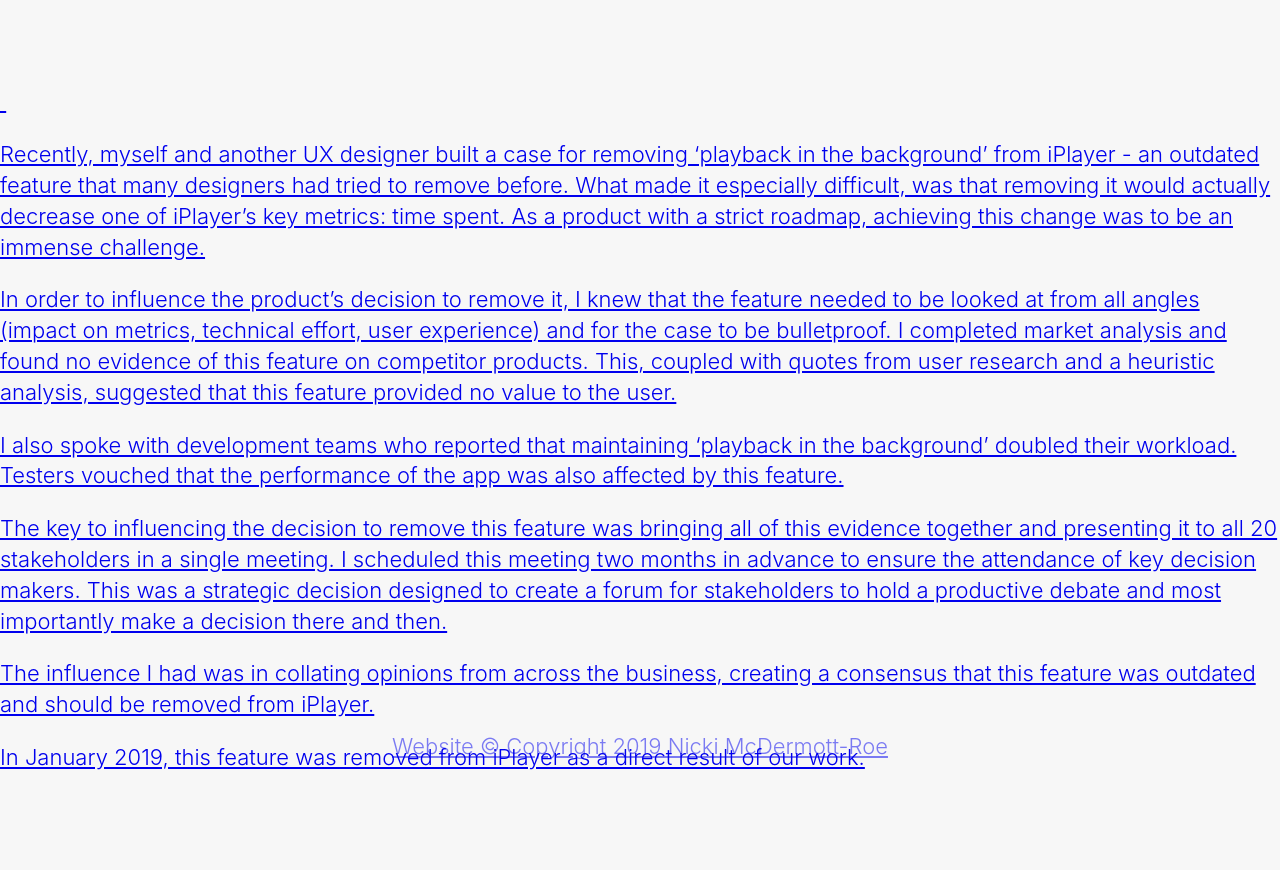
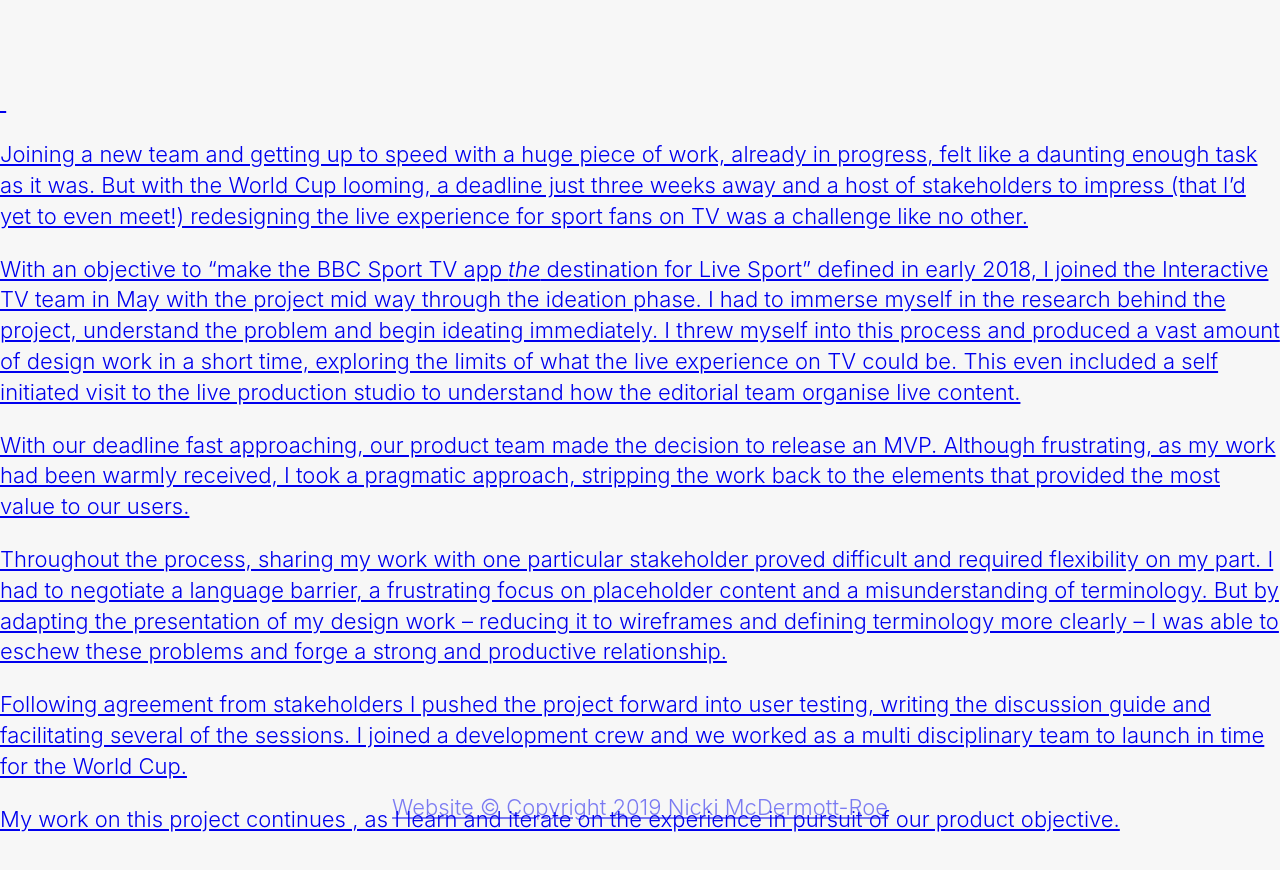
Before and after one commit to nickimcdermottroe/nickimcdermottroe.github.io, a plain HTML site: page index.html in a window 1280 px wide. Shown: the part 4640-5510 px from the top of the page. Before the commit the page ends 5466 px from the top, so only its background shows below. Drawn offline with nearby package versions, Linux system fonts and the light colour scheme.

Commit message:
Revert "Update index.html"
This reverts commit ef9b761a7318bafef7d56e328fe1b27da0d49cee.

```diff
--- a/index.html
+++ b/index.html
@@ -16,7 +16,6 @@
         <script src="js/vendor/modernizr-2.6.2-respond-1.1.0.min.js"></script>
 
     </head>
-
     <body>
 
         <div class="colourStrip">&nbsp;</div>
@@ -135,7 +134,7 @@
         <div class="work">
             <div class="title">
                 <h3>Removing 'Playback in the background' from iPlayer<span class="emoji">⏯️ 📺</span></h3>
-                <span class="date">January 2019</span>
+                <span class="date">February 2019</span>
             </div>
 
             <div class="carousel-wrapper">
@@ -164,12 +163,12 @@
 
             <div class="carouselShadow">&nbsp;</div>
             <div class="copy">
-                <p>Recently, myself and another UX designer built a case for removing ‘playback in the background’ from iPlayer - an outdated feature that many designers had tried to remove before. What made it especially difficult, was that removing it would actually decrease one of iPlayer’s key metrics: time spent. As a product with a strict roadmap, achieving this change was to be an immense challenge.</p>
-                <p>In order to influence the product’s decision to remove it, I knew that the feature needed to be looked at from all angles (impact on metrics, technical effort, user experience) and for the case to be bulletproof.  I completed market analysis and found no evidence of this feature on competitor products. This, coupled with quotes from user research and a heuristic analysis, suggested that this feature provided no value to the user.</p>
-                <p>I also spoke with development teams who reported that maintaining ‘playback in the background’ doubled their workload. Testers vouched that the performance of the app was also affected by this feature.</p>
-                <p>The key to influencing the decision to remove this feature was bringing all of this evidence together and presenting it to all 20 stakeholders in a single meeting. I scheduled this meeting two months in advance to ensure the attendance of key decision makers. This was a strategic decision designed to create a forum for stakeholders to hold a productive debate and most importantly make a decision there and then.</p>
-                <p>The influence I had was in collating opinions from across the business, creating a consensus that this feature was outdated and should be removed from iPlayer.</p>
-                <p>In January 2019, this feature was removed from iPlayer as a direct result of our work. </p>
+                <p>Joining a new team and getting up to speed with a huge piece of work, already in progress, felt like a daunting enough task as it was. But with the World Cup looming, a deadline just three weeks away and a host of stakeholders to impress (that I’d yet to even meet!) redesigning the live experience for sport fans on TV was a challenge like no other.</p>
+                <p>With an objective to “make the BBC Sport TV app <em>the</em> destination for Live Sport” defined in early 2018, I joined the Interactive TV team in May with the project mid way through the ideation phase. I had to immerse myself in the research behind the project, understand the problem and begin ideating immediately. I threw myself into this process and produced a vast amount of design work in a short time, exploring the limits of what the live experience on TV could be. This even included a self initiated visit to the live production studio to understand how the editorial team organise live content.</p>
+                <p>With our deadline fast approaching, our product team made the decision to release an MVP. Although frustrating, as my work had been warmly received, I took a pragmatic approach, stripping the work back to the elements that provided the most value to our users.</p>
+                <p>Throughout the process, sharing my work with one particular stakeholder proved difficult and required flexibility on my part. I had to negotiate a language barrier, a frustrating focus on placeholder content and a misunderstanding of terminology. But by adapting the presentation of my design work – reducing it to wireframes and defining terminology more clearly – I was able to eschew these problems and forge a strong and productive relationship.</p>
+                <p>Following agreement from stakeholders I pushed the project forward into user testing, writing the discussion guide and facilitating several of the sessions. I joined a development crew and we worked as a multi disciplinary team to launch in time for the World Cup.</p>
+                <p>My work on this project continues , as I learn and iterate on the experience in pursuit of our product objective.</p>
             </div>
 
         </div>
```
